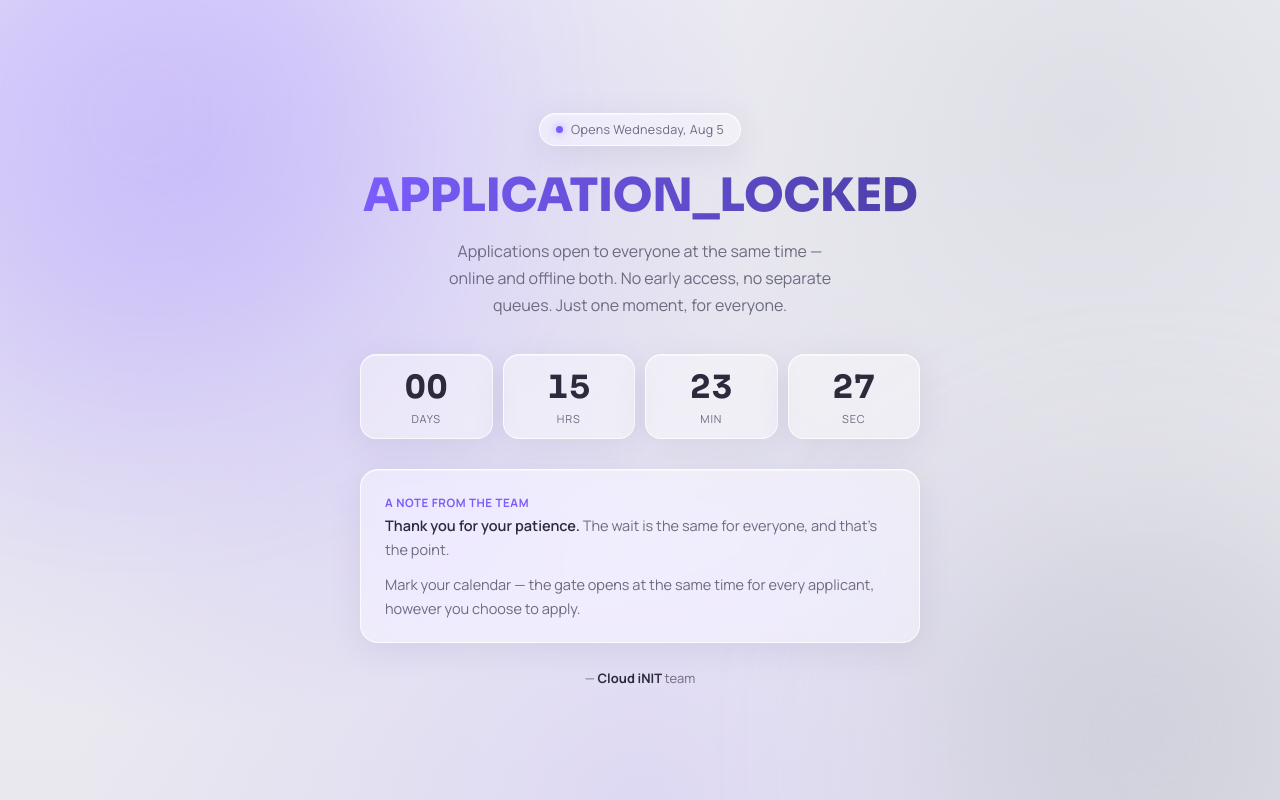
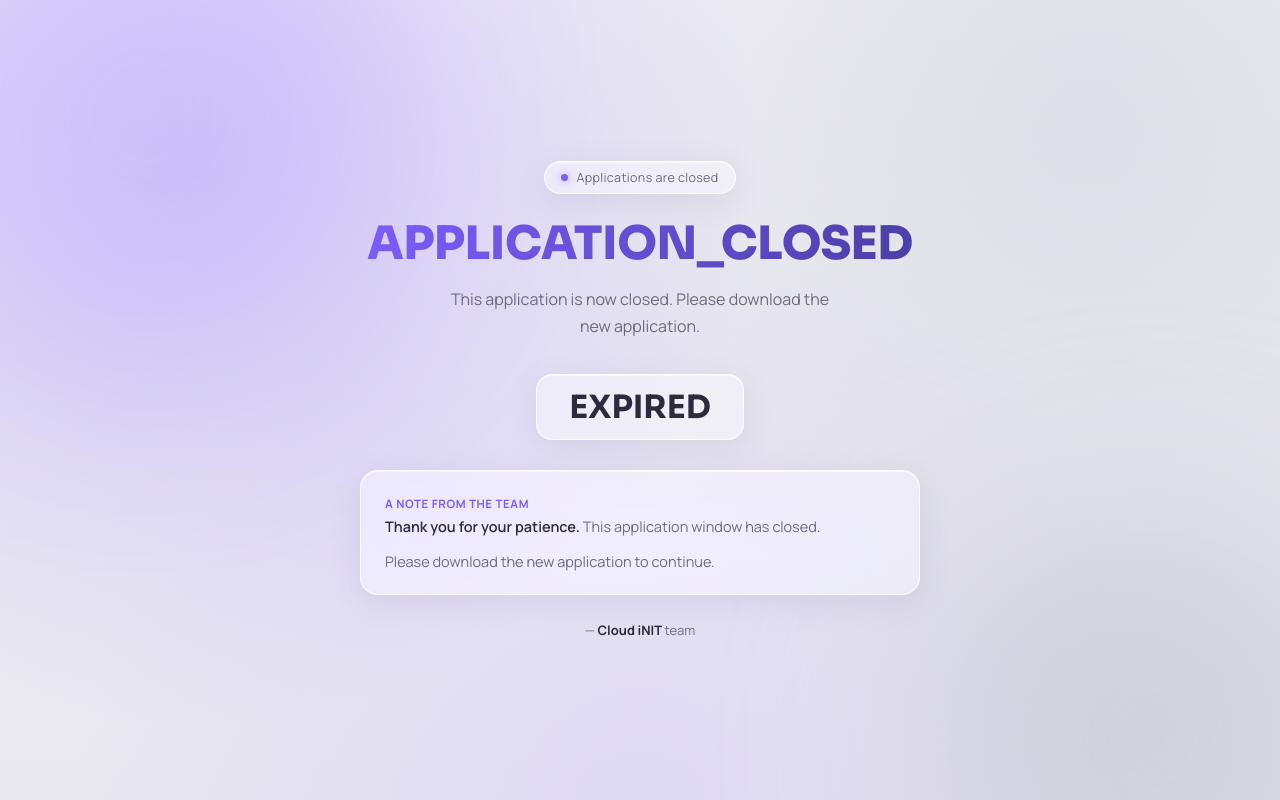
Before and after one commit to cloudiNIT7/veera730pmonline, a plain HTML site: page load.html in a window 1280 px wide. Drawn offline with Linux system fonts and the light colour scheme.

Commit message:
Update load.html

```diff
--- a/load.html
+++ b/load.html
@@ -229,26 +229,24 @@
 <div class="wrap">
   <div class="panel">
 
-    <div class="pill glass fade-up d1"><span class="dot"></span> Opens Wednesday, Aug 5</div>
+    <div class="pill glass fade-up d1"><span class="dot"></span> Applications are closed</div>
 
-    <h1 class="fade-up d2">APPLICATION_LOCKED</h1>
+    <h1 class="fade-up d2">APPLICATION_CLOSED</h1>
 
     <p class="sub fade-up d3">
-      Applications open to everyone at the same time — online and offline both.
-      No early access, no separate queues. Just one moment, for everyone.
+      This application is now closed. Please download the new application.
     </p>
 
-    <div class="countdown fade-up d4" aria-label="Time remaining until applications open">
-      <div class="unit glass"><span class="num" id="d">00</span><span class="label">Days</span></div>
-      <div class="unit glass"><span class="num" id="h">00</span><span class="label">Hrs</span></div>
-      <div class="unit glass"><span class="num" id="m">00</span><span class="label">Min</span></div>
-      <div class="unit glass"><span class="num" id="s">00</span><span class="label">Sec</span></div>
+    <div class="fade-up d4" style="margin-bottom: 30px;">
+      <div class="unit glass" style="display:inline-block; padding: 16px 32px;">
+        <span class="num">EXPIRED</span>
+      </div>
     </div>
 
     <div class="info-card glass fade-up d5">
       <span class="tag">A NOTE FROM THE TEAM</span>
-      <p><strong>Thank you for your patience.</strong> The wait is the same for everyone, and that's the point.</p>
-      <p>Mark your calendar — the gate opens at the same time for every applicant, however you choose to apply.</p>
+      <p><strong>Thank you for your patience.</strong> This application window has closed.</p>
+      <p>Please download the new application to continue.</p>
     </div>
 
     <div class="signoff fade-up d5">— <strong>Cloud iNIT</strong> team</div>
@@ -256,52 +254,5 @@
   </div>
 </div>
 
-<script>
-  // ------------------------------------------------------------------
-  // EDIT ME: set the exact gate-open date/time here.
-  // Currently set to Wednesday, August 5, 2026, 10:00 AM (browser's local time).
-  // Change the numbers below (year, monthIndex[0-11], day, hour, minute) as needed.
-  // ------------------------------------------------------------------
-  const target = new Date(2026, 7, 5, 10, 0, 0);
-
-  const elD = document.getElementById('d');
-  const elH = document.getElementById('h');
-  const elM = document.getElementById('m');
-  const elS = document.getElementById('s');
-  const pillText = document.querySelector('.pill');
-  const h1 = document.querySelector('h1');
-
-  function pad(n) { return String(n).padStart(2, '0'); }
-
-  function tick() {
-    const now = new Date();
-    let diff = target - now;
-
-    if (diff <= 0) {
-      elD.textContent = '00'; elH.textContent = '00';
-      elM.textContent = '00'; elS.textContent = '00';
-      pillText.lastChild.textContent = ' Applications are open';
-      h1.textContent = 'APPLICATION_OPEN';
-      return;
-    }
-
-    const days = Math.floor(diff / 86400000);
-    diff -= days * 86400000;
-    const hours = Math.floor(diff / 3600000);
-    diff -= hours * 3600000;
-    const mins = Math.floor(diff / 60000);
-    diff -= mins * 60000;
-    const secs = Math.floor(diff / 1000);
-
-    elD.textContent = pad(days);
-    elH.textContent = pad(hours);
-    elM.textContent = pad(mins);
-    elS.textContent = pad(secs);
-  }
-
-  tick();
-  setInterval(tick, 1000);
-</script>
-
 </body>
 </html>
```
